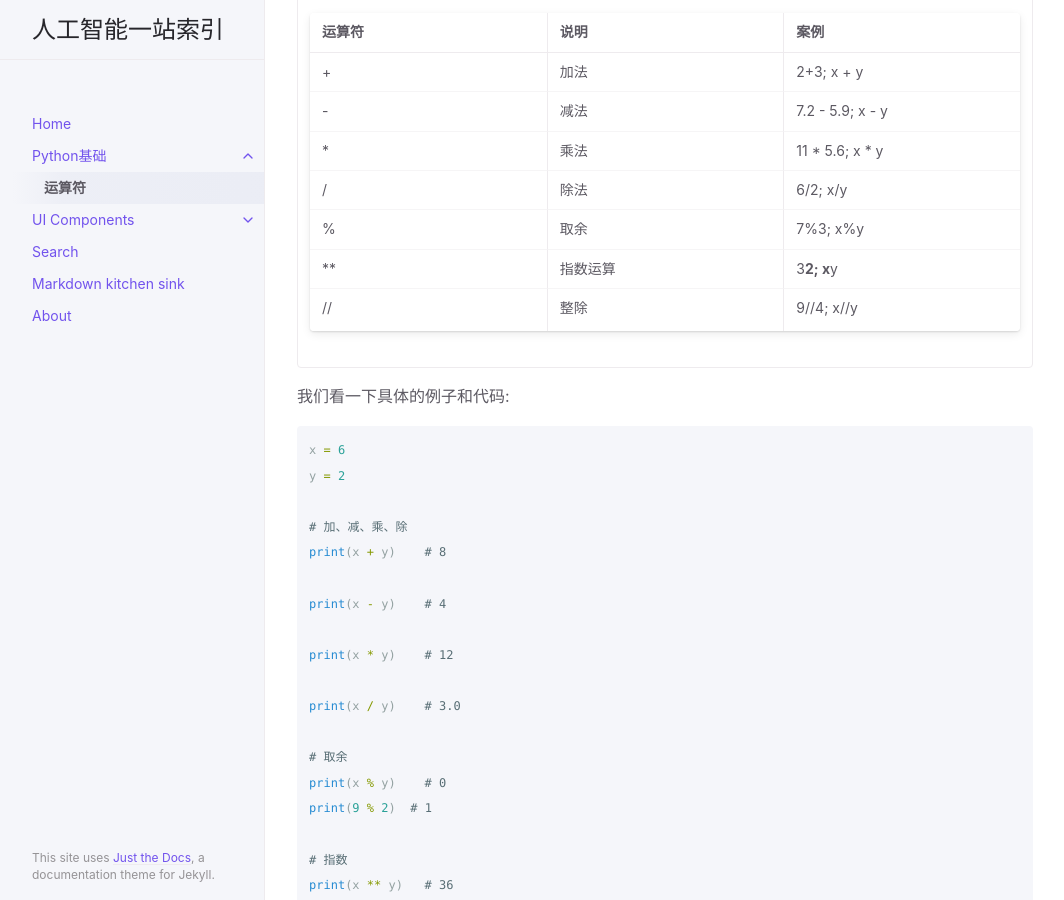
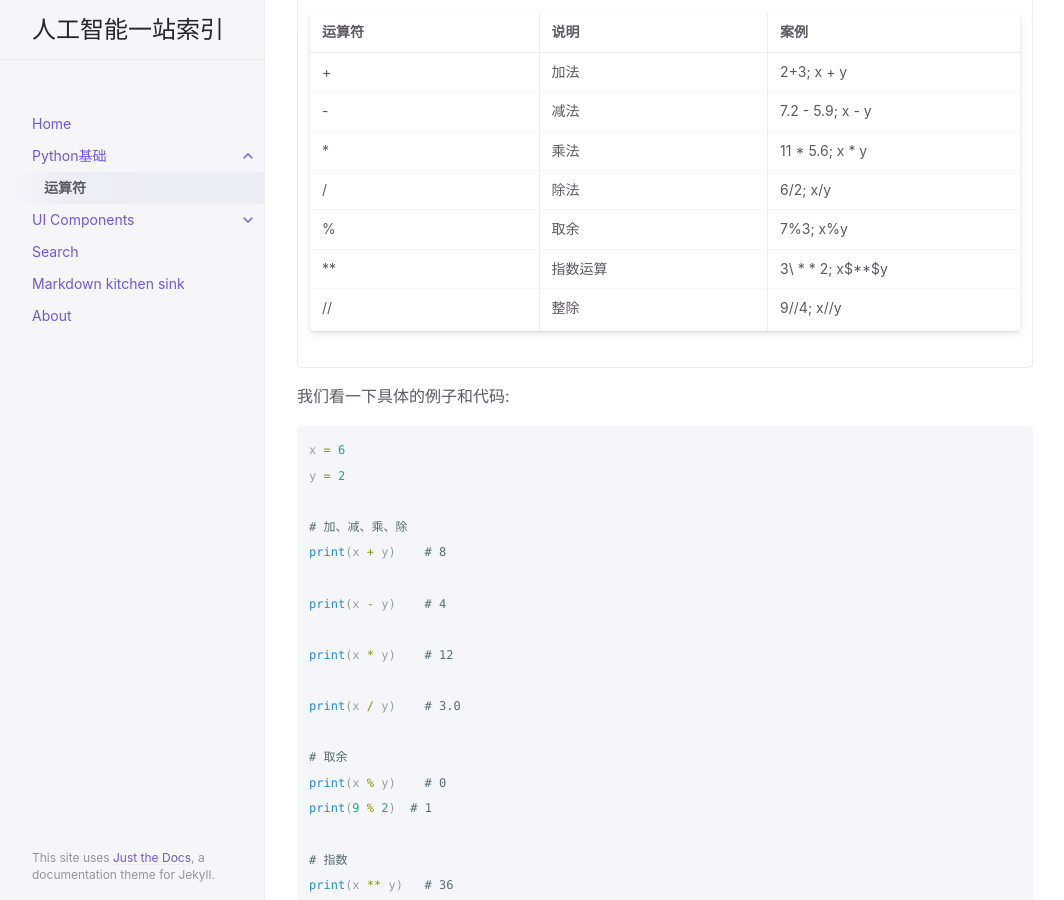
Before and after one commit to Michael-yunfei/avwebv2, a Jekyll site: the page built from docs/IntroPython/operators.md, in a window 1280 px wide and 900 px high, scrolled down 476 px. Shown: the whole window, without its empty margins (107-1171 px from the left). Built offline with Jekyll 4.4.1, drawn with Linux system fonts in a browser that asks for light colours.

Commit message:
correct typo

```diff
--- a/docs/IntroPython/operators.md
+++ b/docs/IntroPython/operators.md
@@ -28,7 +28,7 @@ nav_order: 1
 | *           | 乘法     | 11 * 5.6; x * y   |
 | /           | 除法 | 6/2; x/y  |
 | %           |  取余  | 7%3; x%y |
-|**           |  指数运算  |3**2; x**y|
+|**           |  指数运算  |3\ * \* 2; x$**$y|
 |//           |   整除  |9//4; x//y |
 
 </div>
```
